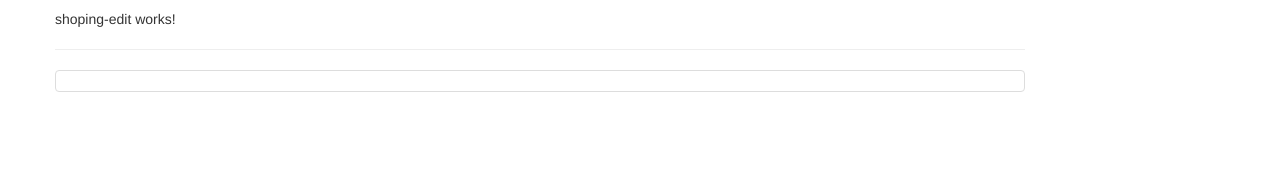
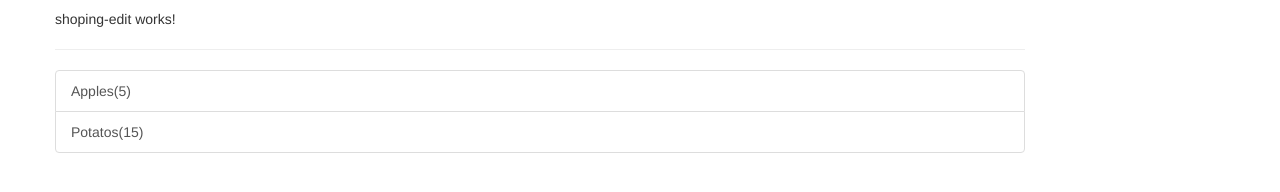
Before and after one commit to s-parshev/Max-Shoping-Recipe-App, an Angular app: page / in a window 1280 px wide. Shown: the part 396-588 px from the top of the page. Built offline with nearby package versions, Linux system fonts and the light colour scheme.

Commit message:
display ingredient in shoping list. data hardcoded

```diff
--- a/src/app/shoping/shoping-list/shoping-list.component.html
+++ b/src/app/shoping/shoping-list/shoping-list.component.html
@@ -3,7 +3,13 @@
     <app-shoping-edit></app-shoping-edit>
     <hr />
     <ul class="list-group">
-      <a class="list-group-item" style="cursor: pointer"></a>
+      <a
+      class="list-group-item"
+      style="cursor: pointer"
+      *ngFor="let ingredient of ingredients"
+      >
+    {{ingredient.name}}({{ingredient.amount}})
+  </a>
     </ul>
   </div>
 </div>
--- a/src/app/shoping/shoping-list/shoping-list.component.ts
+++ b/src/app/shoping/shoping-list/shoping-list.component.ts
@@ -1,12 +1,15 @@
 import { Component, OnInit } from '@angular/core';
-
+import {Ingredient }from '../../shared/ingredient.model';
 @Component({
   selector: 'app-shoping-list',
   templateUrl: './shoping-list.component.html',
   styleUrls: ['./shoping-list.component.css']
 })
 export class ShopingListComponent implements OnInit {
-  ingredients =[];
+  ingredients: Ingredient[] =[
+    new Ingredient("Apples",5),
+    new Ingredient("Potatos",15)
+  ];
   constructor() { }
 
   ngOnInit(): void {
```
